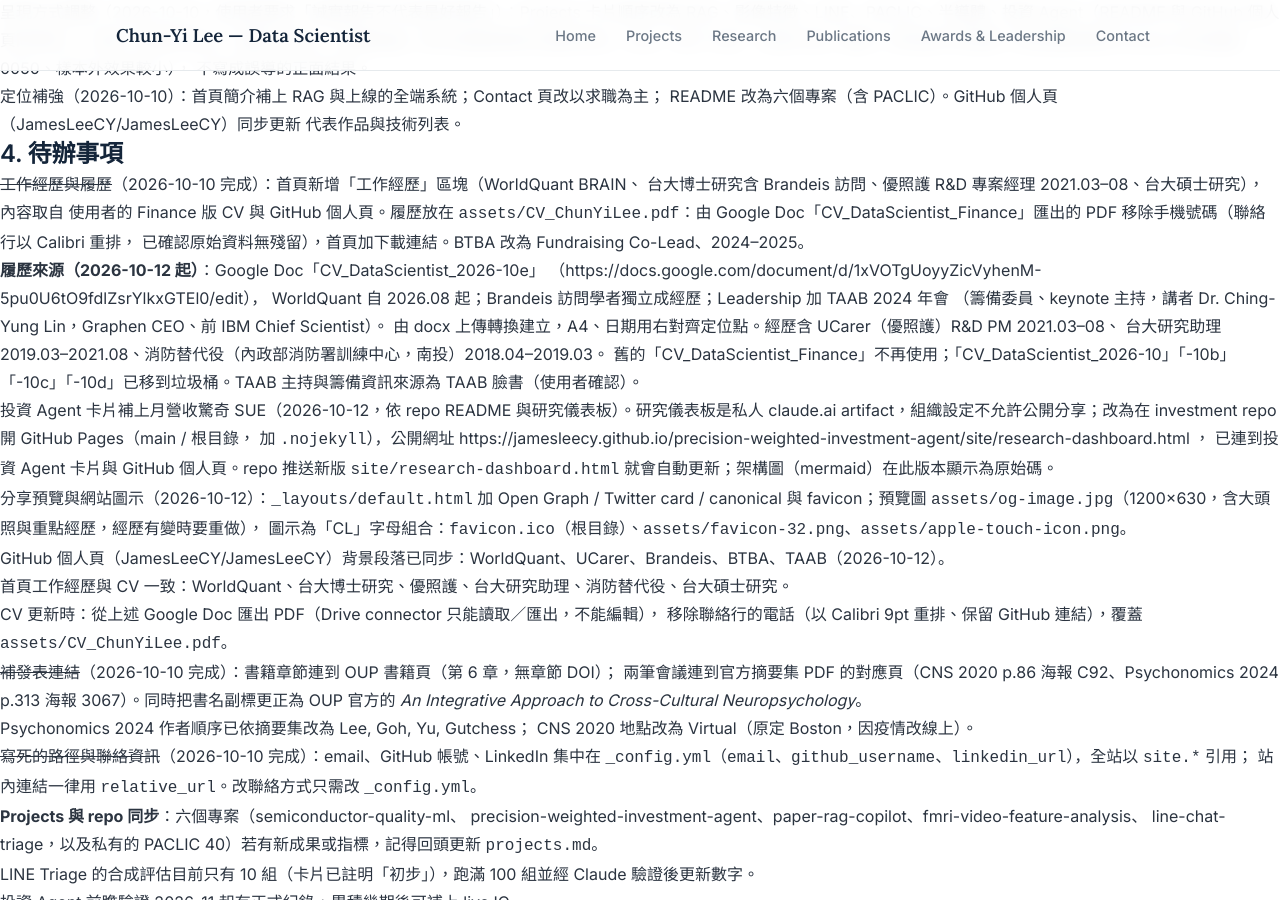
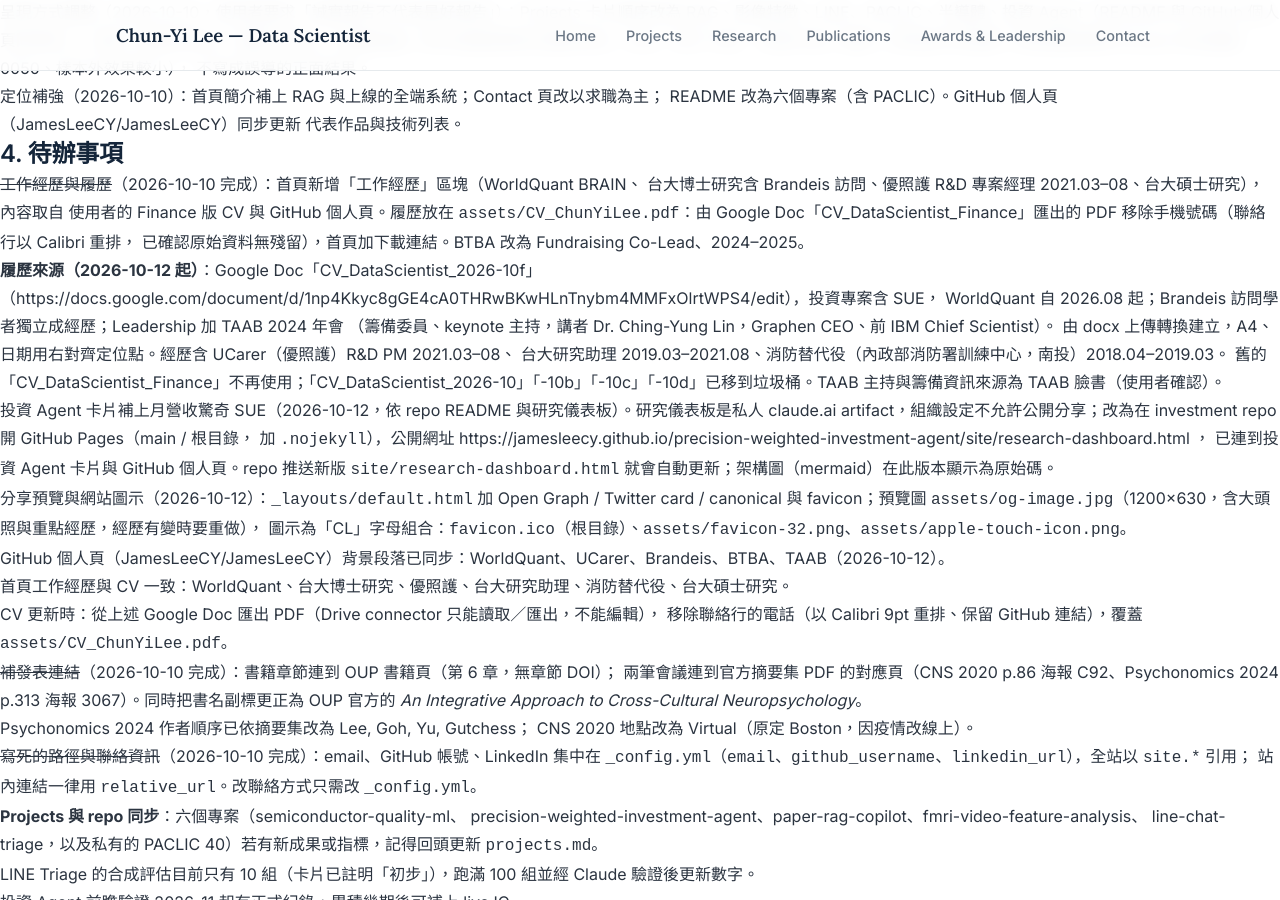
Before and after one commit to JamesLeeCY/JamesLeeCY.github.io, a Jekyll site: the page built from HANDOFF.md, in a window 1280 px wide and 900 px high, scrolled down 1712 px. Built offline with Jekyll 4.4.1, drawn with Linux system fonts in a browser that asks for light colours; our own code applies the rules of GitHub Pages for plain Markdown files.

Commit message:
CV PDF: add the SUE result to the investment project
Co-Authored-By: Claude Opus 5.5 <noreply@anthropic.com>

```diff
--- a/HANDOFF.md
+++ b/HANDOFF.md
@@ -101,8 +101,8 @@ contact.md             聯絡方式
    使用者的 Finance 版 CV 與 GitHub 個人頁。履歷放在 `assets/CV_ChunYiLee.pdf`：由
    Google Doc「CV_DataScientist_Finance」匯出的 PDF 移除手機號碼（聯絡行以 Calibri 重排，
    已確認原始資料無殘留），首頁加下載連結。BTBA 改為 Fundraising Co-Lead、2024–2025。
-   - **履歷來源（2026-10-12 起）**：Google Doc「CV_DataScientist_2026-10e」
-     （https://docs.google.com/document/d/1xVOTgUoyyZicVyhenM-5pu0U6tO9fdlZsrYlkxGTEl0/edit），
+   - **履歷來源（2026-10-12 起）**：Google Doc「CV_DataScientist_2026-10f」
+     （https://docs.google.com/document/d/1np4Kkyc8gGE4cA0THRwBKwHLnTnybm4MMFxOlrtWPS4/edit），投資專案含 SUE，
      WorldQuant 自 2026.08 起；Brandeis 訪問學者獨立成經歷；Leadership 加 TAAB 2024 年會
      （籌備委員、keynote 主持，講者 Dr. Ching-Yung Lin，Graphen CEO、前 IBM Chief Scientist）。
      由 docx 上傳轉換建立，A4、日期用右對齊定位點。經歷含 UCarer（優照護）R&D PM 2021.03–08、
```
Also changed, not shown: 1 other file.
